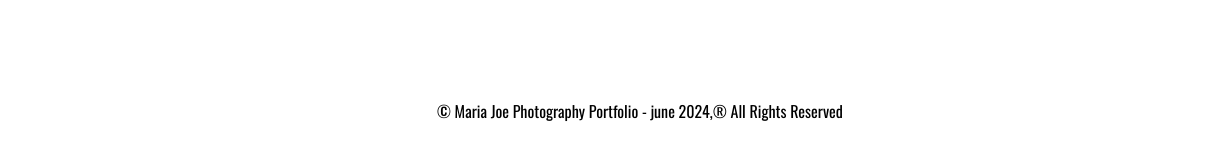
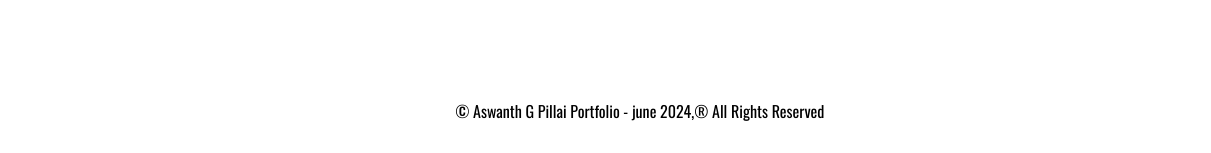
Before and after one commit to AswanthGPillai/Myportfolio, a plain HTML site: page index.html in a window 1280 px wide. Shown: the part 2458-2611 px from the top of the page, 0-1211 px from the left. Drawn offline with nearby package versions, Linux system fonts and the light colour scheme.

Commit message:
project upload

```diff
--- a/index.html
+++ b/index.html
@@ -124,7 +124,7 @@
     </section>
     <!-- Footer -->
      <footer>
-        <p id="copyright">&copy; Maria Joe Photography Portfolio - june 2024,&reg; All Rights Reserved</p>
+        <p id="copyright">&copy; Aswanth G Pillai Portfolio - june 2024,&reg; All Rights Reserved</p>
         <div class="icon upArrow">
             <a href="#container"><i class="fa-solid fa-angle-up brands"></i></a>
            </div>
```
